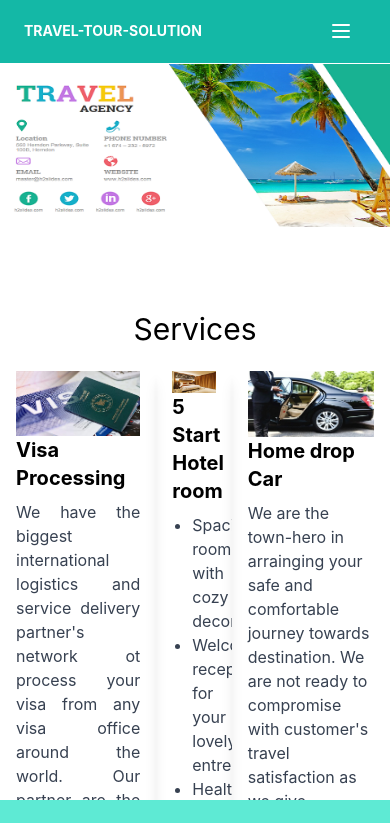
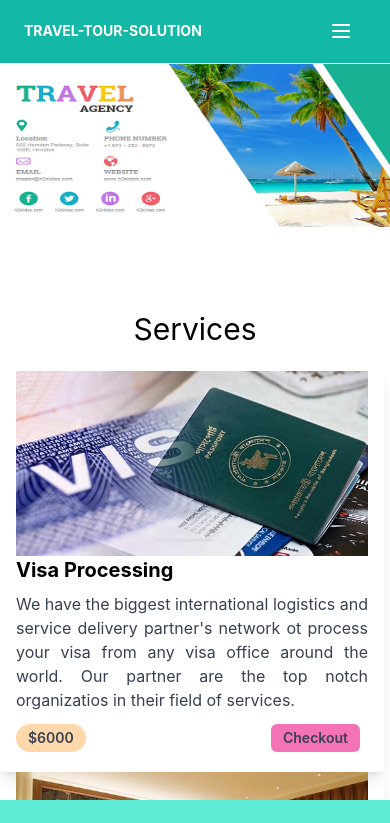
Before and after one commit to 19khaled88/independent-service-provider, a React (Create React App) app: page / in a window 390 px wide. Shown: the top 823 px of the page. Built offline with nearby package versions, Linux system fonts and the light colour scheme; no server answers.

Commit message:
home responsive

```diff
--- a/src/components/Home/Home.js
+++ b/src/components/Home/Home.js
@@ -34,7 +34,7 @@ export const Home = () => {
       <div className="mt-10">
         <h3 className="text-center text-3xl mb-6">Services</h3>
 
-        <div className="container mx-auto justify-around flex flex-row mb-6">
+        <div className="container mx-auto justify-around flex flex-col  lg:flex-row md:flex-col sm:flex-col sm:items-center md:items-center sm:justify-center md:justify-center sm:space-y-3 md:space-y-3 lg:space-y-0 lg:space-x-3 sm:space-x-0 md:space-x-0 sm:mx-auto md:mx-auto sm:w-full md:w-full mb-6">
           <div className="flex flex-col px-4 max-w-sm rounded overflow-hidden shadow-lg">
             <img
               className="w-full"
```
